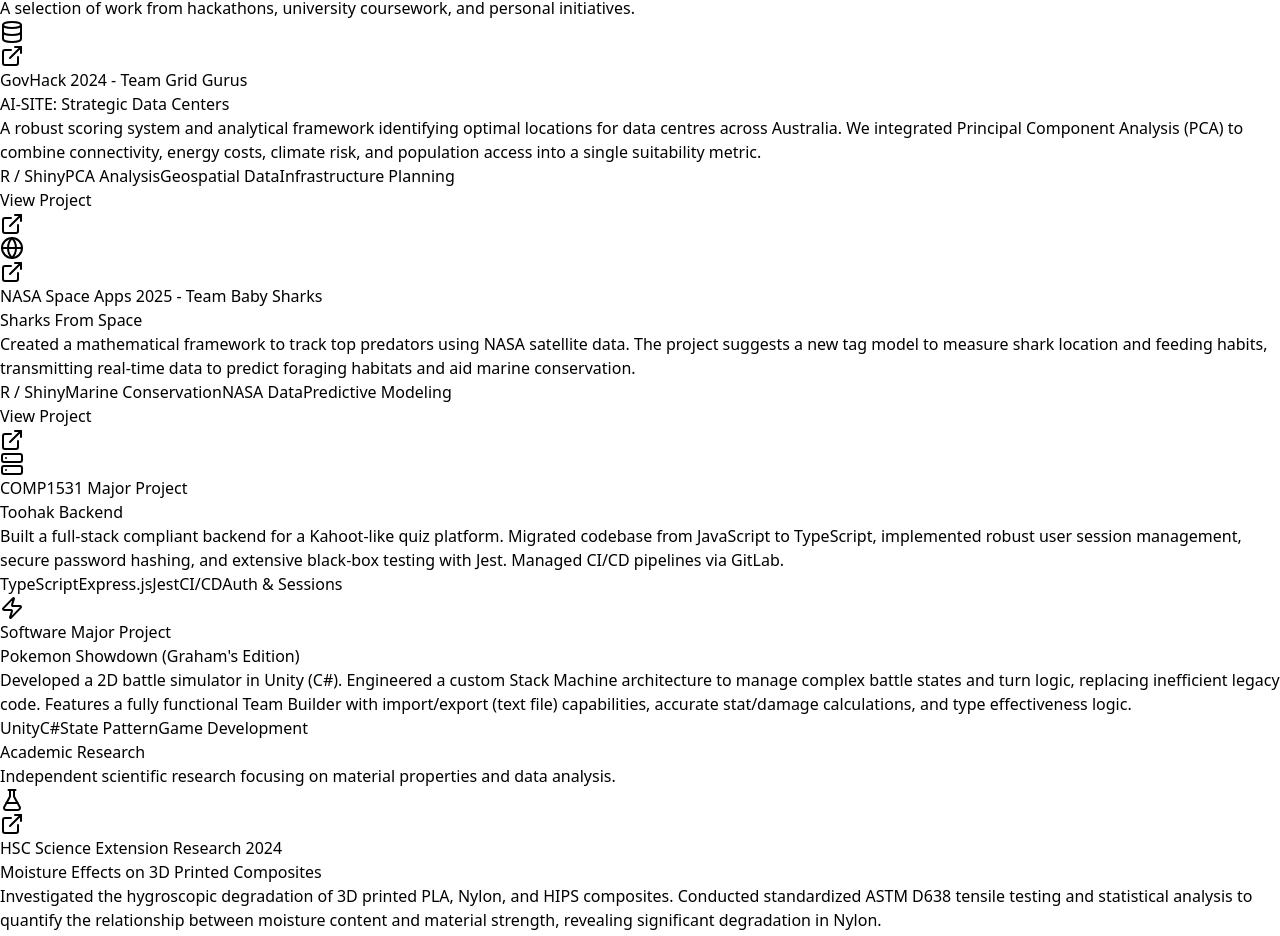
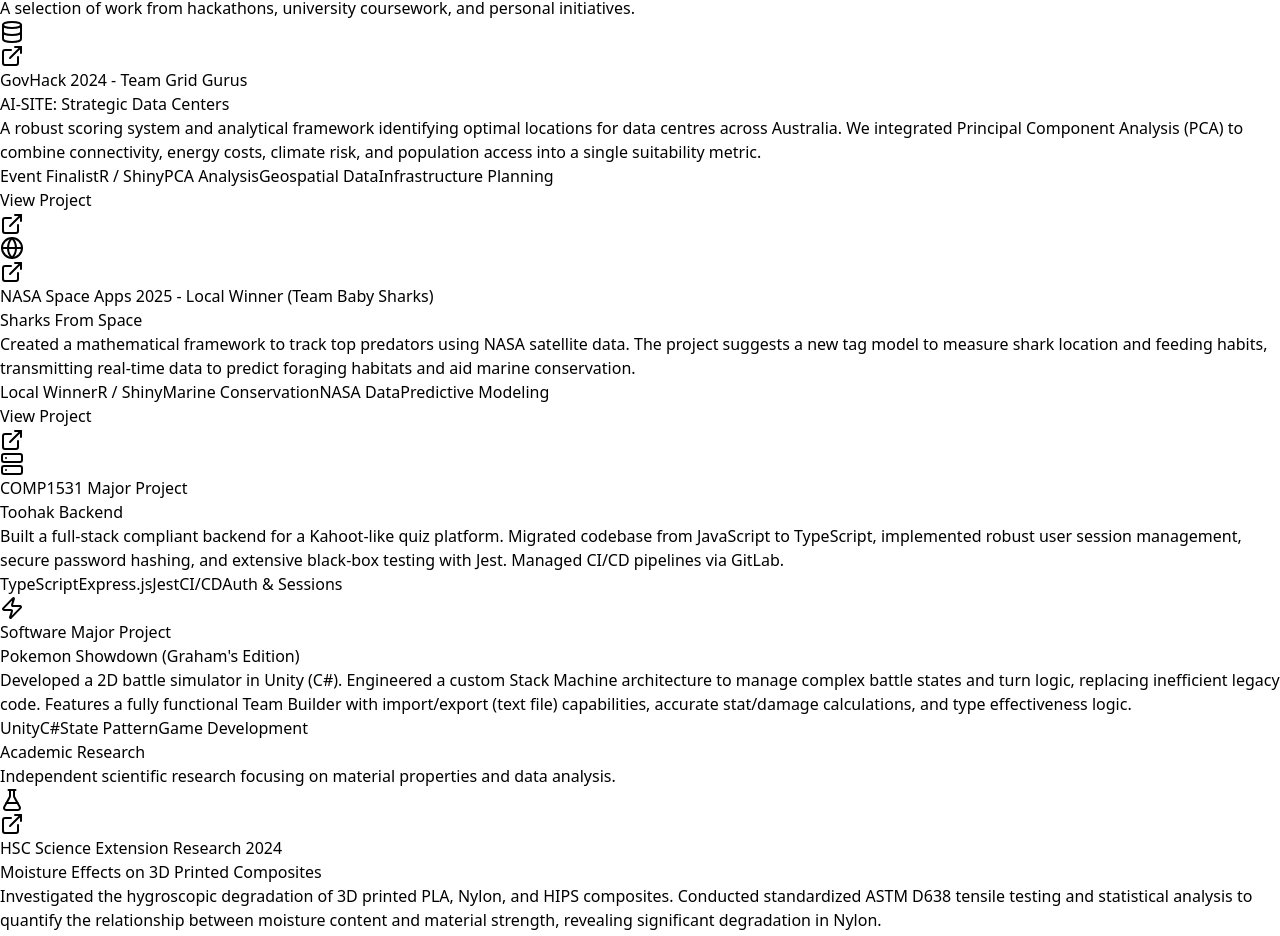
Before and after one commit to grahamkong972/graham-portfolio, a React (Vite) app: page / in a window 1280 px wide. Shown: the part 826-1762 px from the top of the page. Built offline with nearby package versions, Linux system fonts and the light colour scheme.

Commit message:
UPdate tags

```diff
--- a/src/App.tsx
+++ b/src/App.tsx
@@ -111,16 +111,16 @@
       title: "AI-SITE: Strategic Data Centers",
       event: "GovHack 2024 - Team Grid Gurus",
       description: "A robust scoring system and analytical framework identifying optimal locations for data centres across Australia. We integrated Principal Component Analysis (PCA) to combine connectivity, energy costs, climate risk, and population access into a single suitability metric.",
-      tags: ["R / Shiny", "PCA Analysis", "Geospatial Data", "Infrastructure Planning"],
+      tags: ["Event Finalist", "R / Shiny", "PCA Analysis", "Geospatial Data", "Infrastructure Planning"],
       icon: <Database className="w-6 h-6 text-purple-400" />,
       color: "from-purple-500 to-indigo-400",
       link: "https://grahamkong972.shinyapps.io/govhackweb/"
     },
     {
       title: "Sharks From Space",
-      event: "NASA Space Apps 2025 - Team Baby Sharks",
+      event: "NASA Space Apps 2025 - Local Winner (Team Baby Sharks)",
       description: "Created a mathematical framework to track top predators using NASA satellite data. The project suggests a new tag model to measure shark location and feeding habits, transmitting real-time data to predict foraging habitats and aid marine conservation.",
-      tags: ["R / Shiny", "Marine Conservation", "NASA Data", "Predictive Modeling"],
+      tags: ["Local Winner", "R / Shiny", "Marine Conservation", "NASA Data", "Predictive Modeling"],
       icon: <Globe className="w-6 h-6 text-blue-400" />,
       color: "from-blue-500 to-cyan-400",
       link: "https://grahamkong972.shinyapps.io/NASASpaceChallenge/"
```
